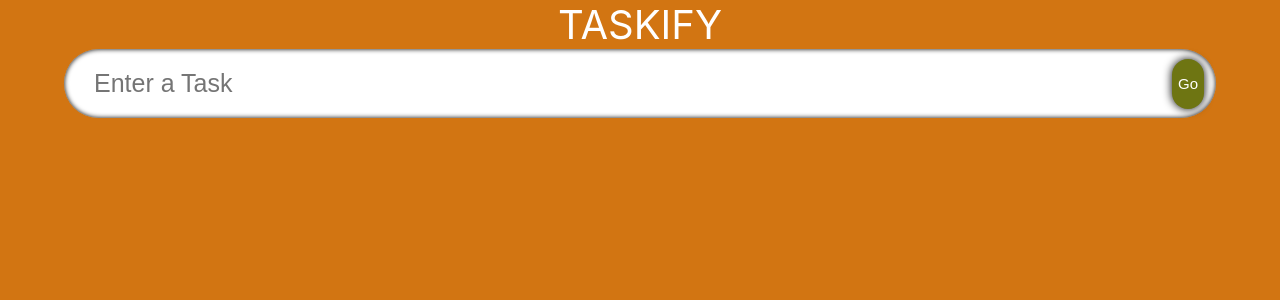
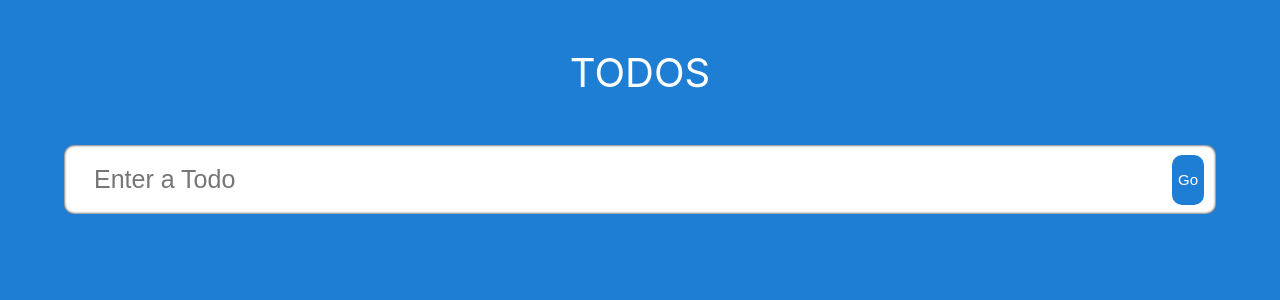
Before and after one commit to ludolfaugust/typescript_todoApp, a React (Create React App) app: page / in a window 1280 px wide. Shown: the top 300 px of the page. Built offline with nearby package versions, Linux system fonts and the light colour scheme.

Commit message:
change style

```diff
--- a/src/App.css
+++ b/src/App.css
@@ -4,7 +4,7 @@ height: 100vh;
 display: flex;
 flex-direction: column;
 align-items: center;
-background-color:rgb(210, 117, 18);
+background-color:#1d7ed4;
 
 
 }
@@ -13,8 +13,9 @@ background-color:rgb(210, 117, 18);
   text-transform: uppercase;
   font-size: 40px;
   z-index: 1;
-  color: white;
+  color: #fff;
   text-align: center;
+  padding: 3rem;
 
 }
 
--- a/src/App.tsx
+++ b/src/App.tsx
@@ -23,11 +23,11 @@ const App:React.FC = () => {
 
 
  }
- console.log(todos)
+
 
   return (
     <div className="App">
-      <span className="heading">Taskify</span>
+      <span className="heading">ToDos</span>
       <InputField todo={todo} setTodo={setTodo} handleAdd={handleAdd}/>
       <TodoList todos={todos} setTodos={setTodos} />
      {todos.map((t)=>(
--- a/src/component/inputfield /InputField.tsx
+++ b/src/component/inputfield /InputField.tsx
@@ -13,16 +13,16 @@ const Form = styled.form`
 
 const Input = styled.input`
     width: 100%;
-    border-radius: 50px;
+    border-radius: 10px;
     padding: 20px 30px;
     font-size: 25px;
     border: none;
     transition: 0.2s;
-    box-shadow: inset 0 0 5px black;
+    box-shadow: inset 0 0 3px black;
 
 
         &:focus{
-          box-shadow: 0 0 10px 1000px rgba(0, 0, 0, 0.5);
+          box-shadow: 0 0 10px 1000px rgba(0, 0, 0, 0.2);
           outline: blue;
 
         }
@@ -35,22 +35,22 @@ const Button = styled.button`
     widht: 50px;
     height: 50px;
     margin: 12px;
-    border-radius: 50px;
+    border-radius: 10px;
     right: 0px;
     border: none;
     font-size: 15px;
-    background-color: rgb(110, 117, 18);
+    background-color: #1d7ed4;
     color: white;
     transition: 0.2s all;
-    box-shadow: 0 0 10px black;
+
 
     &: hover {
-        background: rgb(180, 117, 18)
+        background: #195eca;
     }
 
     &: focus {
-        transform: scale(0.8);
-        box-shadow: 0 0 5px rgba(0, 0, 0, 0.5);
+        transform: scale(0.9);
+        box-shadow: 0 0 5px rgba(0, 0, 0, 0.1);
 
     }
 `;
@@ -80,7 +80,7 @@ const InputField:FC<Props> = ({todo, setTodo, handleAdd}) => {
             ref={inputRef}
             value={todo}
             onChange={(e)=>setTodo(e.target.value)}
-            placeholder= "Enter a Task"/>
+            placeholder= "Enter a Todo"/>
 
             <Button type="submit">
                 Go
```
